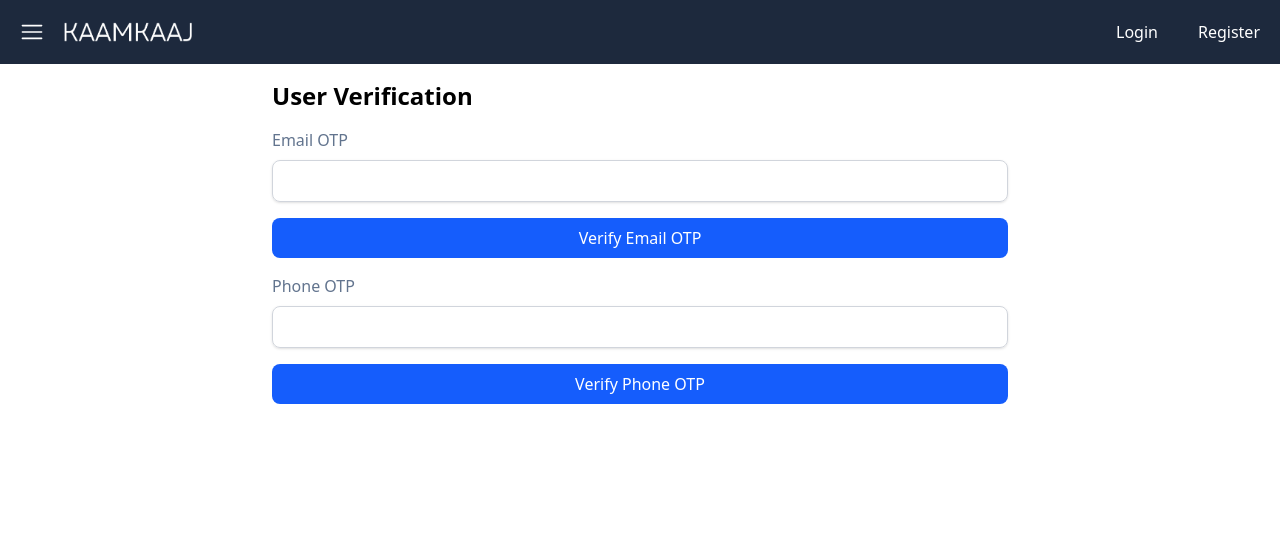
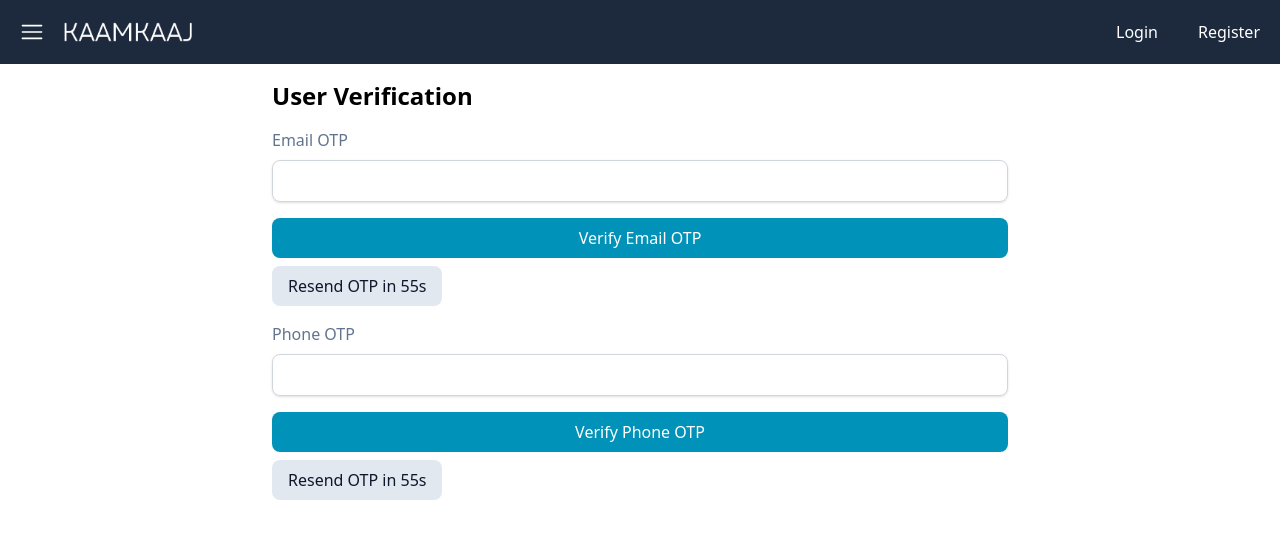
Before and after one commit to ShashiKPD/job-portal, a React (Vite) app in the folder client/: page /register/verify-otp in a window 1280 px wide. Shown: the top 538 px of the page. Built offline with nearby package versions, Linux system fonts and the light colour scheme; no server answers.

Commit message:
resend otp implemended, toast messages added

```diff
--- a/client/src/pages/LoginPage.jsx
+++ b/client/src/pages/LoginPage.jsx
@@ -5,6 +5,7 @@ import axios from "../api/axios.js";
 import InputField from "../components/InputField";
 import InputLabel from "../components/InputLabel";
 import { useAuth } from "../context/AuthContext.jsx";
+import { useSnackbar } from "notistack";
 
 const LoginPage = () => {
   const {
@@ -16,12 +17,47 @@ const LoginPage = () => {
   const [serverError, setServerError] = useState("");
   const { user, setUser } = useAuth();
   const navigate = useNavigate();
+  const { enqueueSnackbar } = useSnackbar();
 
   useEffect(() => {
   if (user) {
     navigate("/"); // Redirect to the home page if the user is already logged in
   }
   }, [user]);
+
+  const sendEmailOTP = async () => {
+    try {
+      setLoading(true);
+      setServerError("");
+
+      // API call to send OTP to the user
+      await axios.post("/users/regenerate-otp",  {email: localStorage.getItem("email")}).then(()=>{
+        console.log("Email OTP Sent");
+        enqueueSnackbar("Email OTP sent. Please Verify", { variant: "success" });
+      })
+    }catch(error){
+      setServerError("Error sending email OTP: " + error.response.data);
+    }finally {
+      setLoading(false);
+    }
+  }
+
+  const sendPhoneOTP = async () => {
+    try {
+      setLoading(true);
+      setServerError("");
+
+      // API call to send OTP to the user
+      await axios.post("/users/regenerate-otp",  {email: localStorage.getItem("phone")}).then(()=>{
+        console.log("Phone OTP Sent");
+        enqueueSnackbar("Phone OTP sent. Please Verify", { variant: "success" });
+      })
+    }catch(error){
+      setServerError("Error sending phone OTP: " + error.response.data);
+    }finally {
+      setLoading(false);
+    }
+  }
 
   const onSubmit = async (data) => {
     try {
@@ -47,7 +83,17 @@ const LoginPage = () => {
     } catch (error) {
       if (error.response && error.response.data) {
         setServerError(error.response.data.message || "Invalid credentials.");
-        console.log("Login Error:", error.response.data);
+        // If Account not verified, send otp and redirect to OTP verification page
+        if(error.response.data.message === "Account not verified. Please verify your email and phone.") {
+          localStorage.setItem("email", error.response.data.data.email);
+          localStorage.setItem("phone", error.response.data.data.phone);
+          localStorage.setItem("emailVerified", error.response.data.data.emailVerified);
+          localStorage.setItem("phoneVerified", error.response.data.data.phoneVerified);
+          if(!(error.response.data.data.emailVerified)) sendEmailOTP();
+          if(!(error.response.data.data.emailVerified)) sendPhoneOTP();
+          enqueueSnackbar("Account not verified. Please verify your email and phone.", { variant: "error" });
+          navigate("/register/verify-otp");
+        }
       } else {
         setServerError("An unexpected error occurred. Please try again.: ");
         console.log("Login Error:", error);
--- a/client/src/pages/RegisterPage.jsx
+++ b/client/src/pages/RegisterPage.jsx
@@ -33,6 +33,8 @@ const CompanyRegisterPage = () => {
 
       localStorage.setItem("email", data.email);
       localStorage.setItem("phone", data.phone);
+      localStorage.setItem("emailVerified", false);
+      localStorage.setItem("phoneVerified", false);
 
       navigate("/register/verify-otp");
 
@@ -103,7 +105,7 @@ const CompanyRegisterPage = () => {
         </div>
 
         <div>
-          <InputLabel label="Full Name" name="fullName" />
+          <InputLabel label="Company Name" name="fullName" />
           <InputField
             name="fullName"
             register={register}
--- a/client/src/pages/UserVerificationPage.jsx
+++ b/client/src/pages/UserVerificationPage.jsx
@@ -1,9 +1,14 @@
-import { useState } from "react";
+import { useState, useEffect } from "react";
+import { useNavigate } from "react-router-dom";
 import { useForm } from "react-hook-form";
 import axios from "../api/axios.js";
-import {InputField, InputLabel} from "../components";
+import { InputField, InputLabel } from "../components";
+import { useSnackbar } from "notistack";
 
+// Sleep function to delay execution
+const sleep = (ms) => new Promise((resolve) => setTimeout(resolve, ms));
 const UserVerificationPage = () => {
+  const navigate = useNavigate();
   const {
     register,
     handleSubmit: handleEmailSubmit,
@@ -21,6 +26,44 @@ const UserVerificationPage = () => {
   const [phoneError, setPhoneError] = useState("");
   const [emailVerified, setEmailVerified] = useState(false);
   const [phoneVerified, setPhoneVerified] = useState(false);
+  const [emailCooldown, setEmailCooldown] = useState(60);
+  const [phoneCooldown, setPhoneCooldown] = useState(60);
+  const [resendingEmail, setResendingEmail] = useState(false);
+  const [resendingPhone, setResendingPhone] = useState(false);
+  const { enqueueSnackbar } = useSnackbar();
+
+  useEffect(() => {
+    if (emailCooldown > 0) {
+      const timer = setTimeout(() => setEmailCooldown(emailCooldown - 1), 1000);
+      return () => clearTimeout(timer);
+    }
+  }, [emailCooldown]);
+
+  useEffect(() => {
+    if (phoneCooldown > 0) {
+      const timer = setTimeout(() => setPhoneCooldown(phoneCooldown - 1), 1000);
+      return () => clearTimeout(timer);
+    }
+  }, [phoneCooldown]);
+
+  useEffect(() => {
+    if(emailVerified && phoneVerified) {
+      // Redirect to login page
+      enqueueSnackbar("Email and Phone verified successfully. Please login to continue.", { variant: "success" });
+      sleep(1000).then(() => navigate("/login"));
+    }
+  },[emailVerified, phoneVerified]);
+
+  useEffect(() => {
+    if(localStorage.getItem("emailVerified") === "true") {
+      setEmailVerified(true);
+      localStorage.removeItem("emailVerified");
+    }
+    if(localStorage.getItem("phoneVerified") === "true") {
+      setPhoneVerified(true);
+      localStorage.removeItem("phoneVerified");
+    }
+  }, []);
 
   const onEmailSubmit = async (data) => {
     try {
@@ -35,12 +78,7 @@ const UserVerificationPage = () => {
       console.log("Email Verified:", response.data);
       setEmailVerified(true);
     } catch (error) {
-      if (error.response && error.response.data) {
-        setEmailError(error.response.data.message || "An error occurred.");
-        console.log("Email Error:", error.response.data);
-      } else {
-        setEmailError("An unexpected error occurred. Please try again.");
-      }
+      setEmailError(error.response?.data?.message || "An unexpected error occurred. Please try again.");
     } finally {
       setEmailLoading(false);
     }
@@ -59,20 +97,41 @@ const UserVerificationPage = () => {
       console.log("Phone Verified:", response.data);
       setPhoneVerified(true);
     } catch (error) {
-      if (error.response && error.response.data) {
-        setPhoneError(error.response.data.message || "An error occurred.");
-        console.log("Phone Error:", error.response.data);
-      } else {
-        setPhoneError("An unexpected error occurred. Please try again.");
-      }
+      setPhoneError(error.response?.data?.message || "An unexpected error occurred. Please try again.");
     } finally {
       setPhoneLoading(false);
     }
   };
 
-  if (emailVerified && phoneVerified) {
-    navigate("/login");
-  }
+  const resendEmailOTP = async () => {
+    if (emailCooldown > 0) return;
+    try {
+      setResendingEmail(true);
+      await axios.post("/users/regenerate-otp", { email: localStorage.getItem("email") });
+      setEmailCooldown(60);
+      enqueueSnackbar("Email OTP sent successfully.", { variant: "success" });
+    } catch (error) {
+      console.error("Error resending email OTP:", error.response?.data);
+      setEmailError(error.response?.data?.message || "An unexpected error occurred. Please try again.");
+    } finally {
+      setResendingEmail(false);
+    }
+  };
+
+  const resendPhoneOTP = async () => {
+    if (phoneCooldown > 0) return;
+    try {
+      setResendingPhone(true);
+      await axios.post("/users/regenerate-otp", { phone: localStorage.getItem("phone") });
+      setPhoneCooldown(60);
+      enqueueSnackbar("Phone OTP sent successfully.", { variant: "success" });
+    } catch (error) {
+      console.error("Error resending phone OTP:", error.response?.data);
+      setPhoneError(error.response?.data?.message || "An unexpected error occurred. Please try again.");
+    } finally {
+      setResendingPhone(false);
+    }
+  };
 
   return (
     <div className="container mx-auto p-4 max-w-3xl">
@@ -80,7 +139,6 @@ const UserVerificationPage = () => {
 
       {/* Email OTP Form */}
       <form onSubmit={handleEmailSubmit(onEmailSubmit)} className="space-y-4">
-        {emailError && <div className="text-red-500 text-sm mb-2">{emailError}</div>}
         <div>
           <InputLabel label="Email OTP" name="emailOTP" />
           <InputField
@@ -88,20 +146,29 @@ const UserVerificationPage = () => {
             register={register}
             validation={{ required: "Email OTP is required" }}
             error={emailErrors.emailOTP}
-          />
+            />
         </div>
+        {emailError && <div className="text-red-500 text-sm mb-4">{emailError}</div>}
         <button
           type="submit"
-          className="w-full py-2 px-4 bg-blue-600 text-white rounded-lg hover:bg-blue-700 focus:outline-none focus:ring-2 focus:ring-blue-300"
+          className={`${emailVerified ? "bg-cyan-200 text-black font-semibold":"text-white bg-cyan-600 hover:bg-cyan-700"} w-full py-2 px-4 rounded-lg  focus:outline-none focus:ring-2 focus:ring-blue-300`}
           disabled={emailLoading || emailVerified}
         >
           {emailLoading ? "Verifying..." : emailVerified ? "Verified" : "Verify Email OTP"}
         </button>
       </form>
-
+      {!emailVerified && (
+        <button
+          type="button"
+          onClick={resendEmailOTP}
+          className={`${emailCooldown ? "cursor-not-allowed" : "hover:bg-slate-300 cursor-pointer"} shrink-0 py-2 px-4 bg-slate-200 text-slate-900 rounded-lg mt-2`}
+          disabled={emailCooldown > 0 || resendingEmail}
+        >
+          {emailCooldown > 0 ? `Resend OTP in ${emailCooldown}s` : resendingEmail ? "Resending..." : "Resend OTP"}
+        </button>
+      )}
       {/* Phone OTP Form */}
       <form onSubmit={handlePhoneSubmit(onPhoneSubmit)} className="space-y-4 mt-4">
-        {phoneError && <div className="text-red-500 text-sm mb-2">{phoneError}</div>}
         <div>
           <InputLabel label="Phone OTP" name="phoneOTP" />
           <InputField
@@ -109,16 +176,27 @@ const UserVerificationPage = () => {
             register={registerPhone}
             validation={{ required: "Phone OTP is required" }}
             error={phoneErrors.phoneOTP}
-          />
+            />
         </div>
+        {phoneError && <div className="text-red-500 text-sm mb-4">{phoneError}</div>}
         <button
           type="submit"
-          className="w-full py-2 px-4 bg-blue-600 text-white rounded-lg hover:bg-blue-700 focus:outline-none focus:ring-2 focus:ring-blue-300"
+          className={`${phoneVerified ? "bg-cyan-200 text-black font-semibold":"text-white bg-cyan-600 hover:bg-cyan-700"} w-full py-2 px-4 rounded-lg  focus:outline-none focus:ring-2 focus:ring-blue-300`}
           disabled={phoneLoading || phoneVerified}
         >
           {phoneLoading ? "Verifying..." : phoneVerified ? "Verified" : "Verify Phone OTP"}
         </button>
       </form>
+      {!phoneVerified && (
+        <button
+          type="button"
+          onClick={resendPhoneOTP}
+          className={`${phoneCooldown ? "cursor-not-allowed": "hover:bg-slate-300 cursor-pointer"} shrink-0 py-2 px-4 bg-slate-200 text-slate-900 rounded-lg mt-2`}
+          disabled={phoneCooldown > 0}
+        >
+          {phoneCooldown > 0 ? `Resend OTP in ${phoneCooldown}s` : resendingPhone ? "Resending..." : "Resend OTP"}
+        </button>
+      )}
     </div>
   );
 };
```
Also changed, not shown: 1 other file (tests, documents, lock files or other folders).
